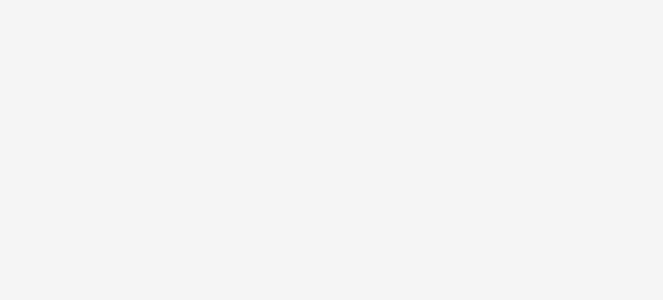
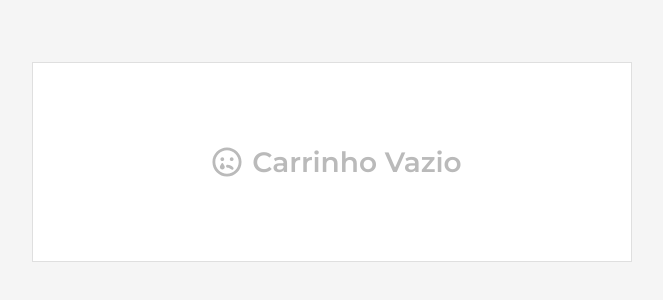
Before and after one commit to PedroKJunior/Ecommerce, a React (Create React App) app: page /cart in a window 1280 px wide. Before the commit this address had no page. Shown: the part 138-438 px from the top of the page, without its empty margins (308-971 px from the left). Built offline with nearby package versions, Linux system fonts and the light colour scheme.

Commit message:
Adiciona Rota para o carrinho

```diff
--- a/src/Routes/Routes.tsx
+++ b/src/Routes/Routes.tsx
@@ -1,5 +1,6 @@
 import { Routes, Route } from 'react-router'
 
+import Cart from '../View/Cart/Cart'
 import Login from '../View/Login/Login'
 import Main from '../View/Main/Main'
 import ProductView from '../View/Product/ProductView'
@@ -10,6 +11,7 @@ const AppRoutes = () => {
 			<Route path="/" element={<Login />} />
 			<Route path="/products" element={<Main />} />
 			<Route path="/products/:id" element={<ProductView />} />
+			<Route path="/cart" element={<Cart />} />
 		</Routes>
 	)
 }
```
